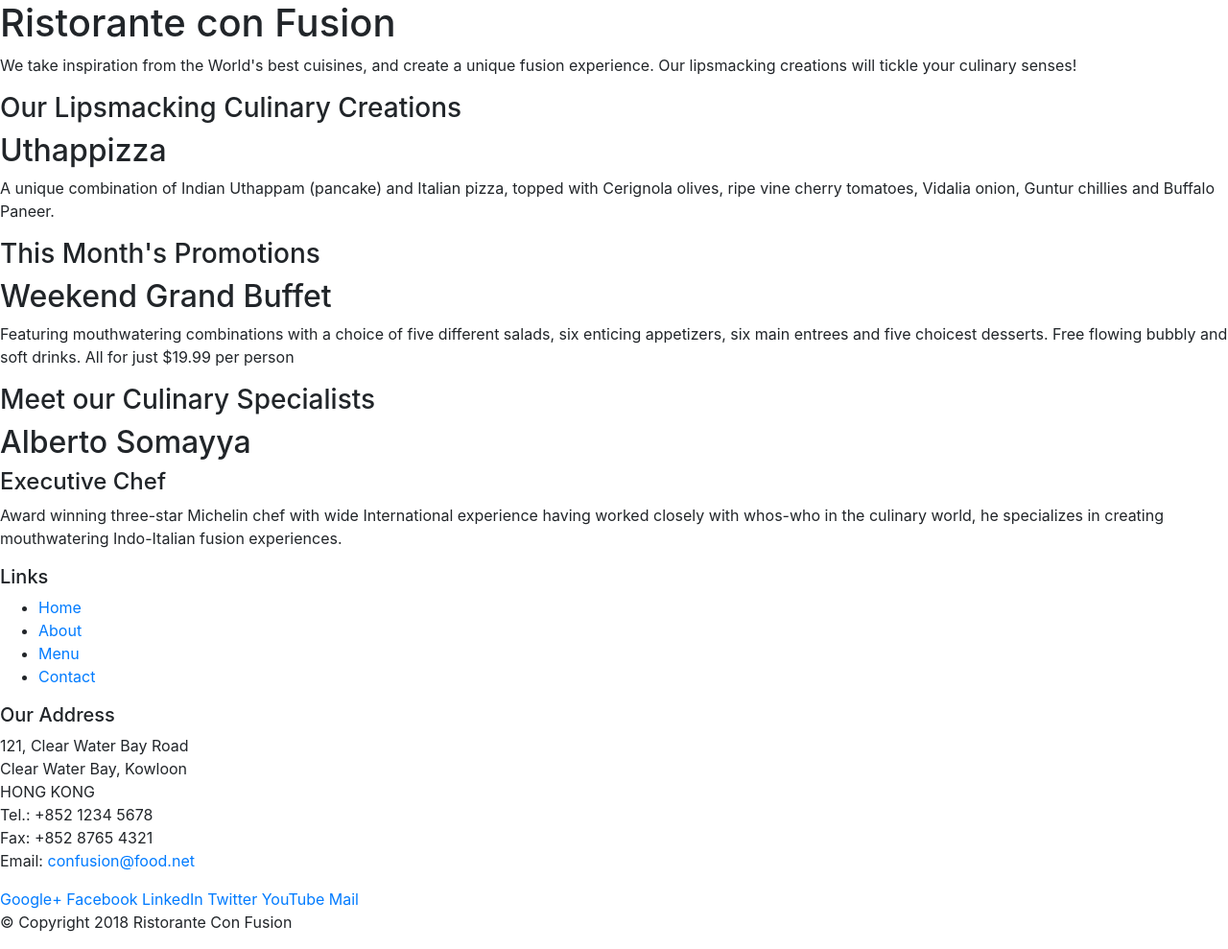
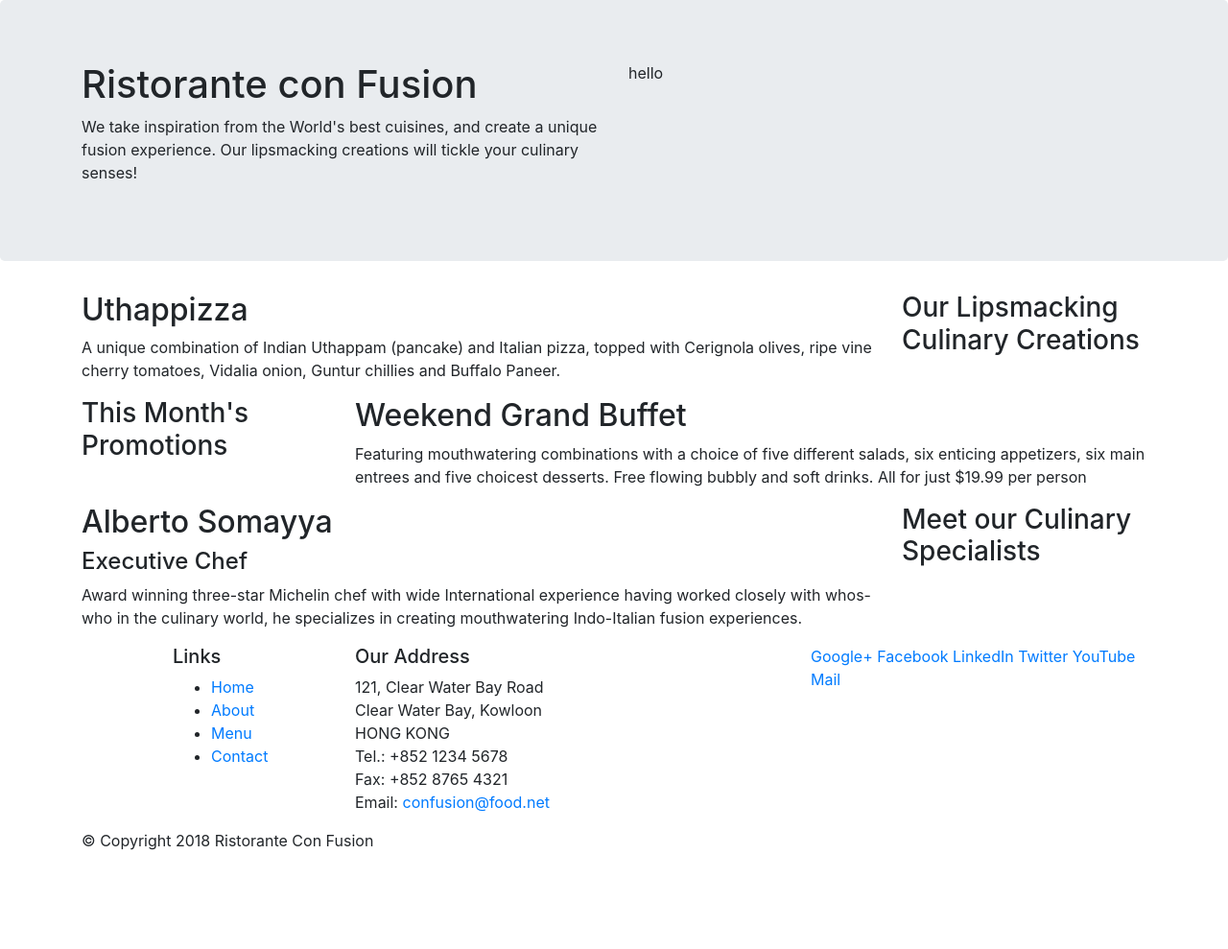
Before and after one commit to manpreet-singh18/bootstrap, a website: page index.html in a window 1280 px wide. Shown: the whole page at 96% size. After the commit the page ends 904 px from the top, so only its background shows below. Drawn offline with nearby package versions, Linux system fonts and the light colour scheme.

Commit message:
second commit

```diff
--- a/index.html
+++ b/index.html
@@ -14,46 +14,47 @@
 
 <body>
 
-    <header>
-        <div>
-            <div>
-                <div>
+    <header class="jumbotron">
+        <div class="container">
+            <div class="row">
+                <div  class="col-12 col-sm-6">
                     <h1>Ristorante con Fusion</h1>
                     <p>We take inspiration from the World's best cuisines, and create a unique fusion experience. Our lipsmacking creations will tickle your culinary senses!</p>
                 </div>
-                <div>
+                <div class="col-12 col-sm">
+                    <p>hello</p>
                 </div>
             </div>
         </div>
     </header>
 
-    <div>
-        <div>
-            <div>
+    <div class="container">
+        <div class="row">
+            <div class="col-12 col-sm-4 order-sm-last col-md-3">
                 <h3>Our Lipsmacking Culinary Creations</h3>
             </div>
-            <div>
+            <div class="col col-sm order-sm-first col-md">
                 <h2>Uthappizza</h2>
                 <p>A unique combination of Indian Uthappam (pancake) and Italian pizza, topped with Cerignola olives, ripe vine cherry tomatoes, Vidalia onion, Guntur chillies and Buffalo Paneer.</p>
             </div>
         </div>
 
 
-        <div>
-            <div>
+        <div class="row">
+            <div class="col-12 col-sm-4 col-md-3">
                 <h3>This Month's Promotions</h3>
             </div>
-            <div>
+            <div class="col col-sm col-md">
                 <h2>Weekend Grand Buffet</h2>
                 <p>Featuring mouthwatering combinations with a choice of five different salads, six enticing appetizers, six main entrees and five choicest desserts. Free flowing bubbly and soft drinks. All for just $19.99 per person </p>
             </div>
         </div>
 
-        <div>
-            <div>
+        <div class="row">
+            <div class="col-12 col-sm-4 order-sm-last col-md-3">
                 <h3>Meet our Culinary Specialists</h3>
             </div>
-            <div>
+            <div class="col col-sm order-sm-first col-md">
                 <h2>Alberto Somayya</h2>
                 <h4>Executive Chef</h4>
                 <p>Award winning three-star Michelin chef with wide International experience having worked closely with whos-who in the culinary world, he specializes in creating mouthwatering Indo-Italian fusion experiences. </p>
@@ -61,10 +62,10 @@
         </div>
     </div>
 
-    <footer>
-        <div>
-            <div>
-                <div>
+    <footer >
+        <div class="container">
+            <div class="row">
+                <div class="col-4 offset-1 col-sm-2">
                     <h5>Links</h5>
                     <ul>
                         <li><a href="#">Home</a></li>
@@ -73,7 +74,7 @@
                         <li><a href="#">Contact</a></li>
                     </ul>
                 </div>
-                <div>
+                <div class="col-7 col-sm-5">
                     <h5>Our Address</h5>
                     <address>
 		              121, Clear Water Bay Road<br>
@@ -84,7 +85,7 @@
 		              Email: <a href="mailto:confusion@food.net">confusion@food.net</a>
 		           </address>
                 </div>
-                <div>
+                <div class="col-12 col-sm-4">
                     <div>
                         <a href="http://google.com/+">Google+</a>
                         <a href="http://www.facebook.com/profile.php?id=">Facebook</a>
@@ -95,8 +96,8 @@
                     </div>
                 </div>
            </div>
-           <div>
-                <div>
+           <div class="row">
+                <div class="col-auto">
                     <p>© Copyright 2018 Ristorante Con Fusion</p>
                 </div>
            </div>
```
